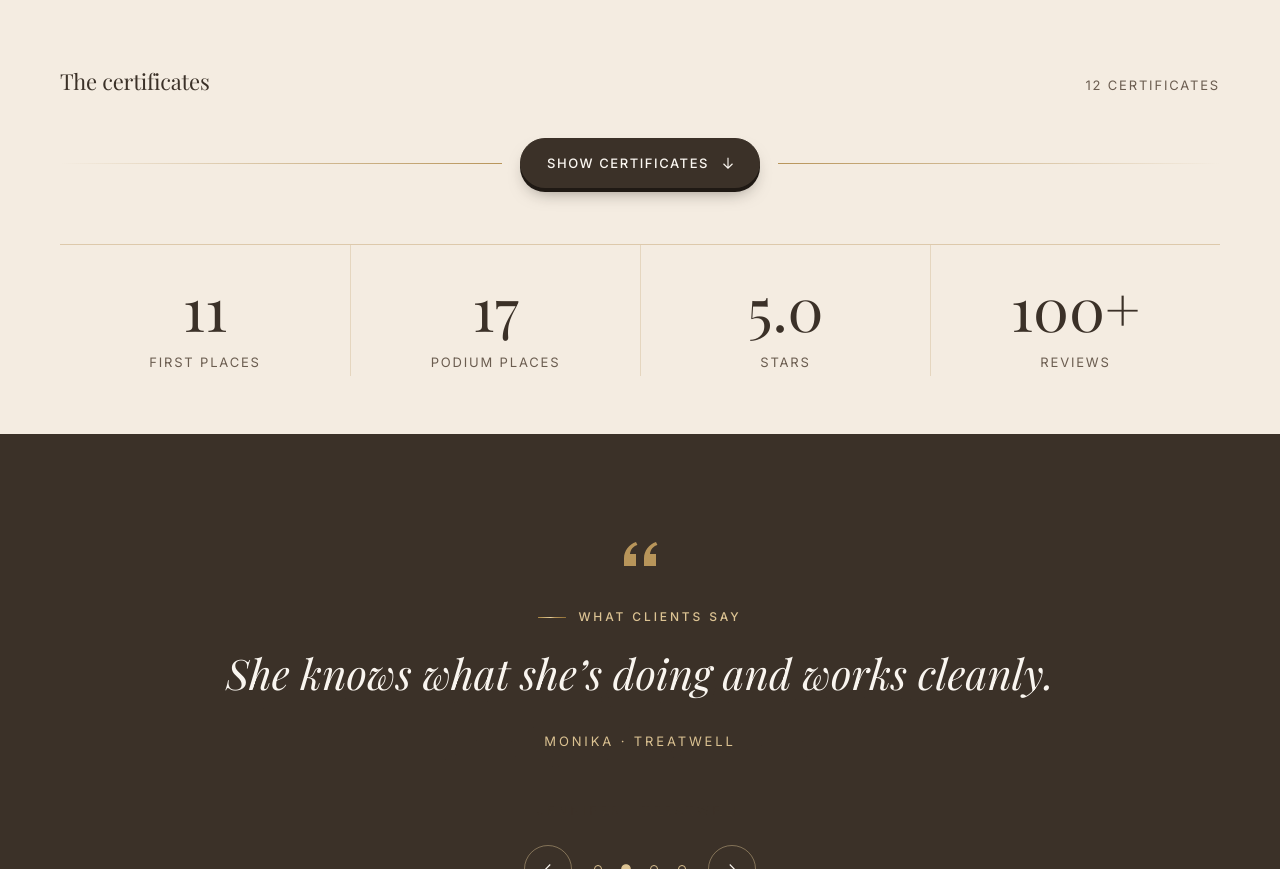
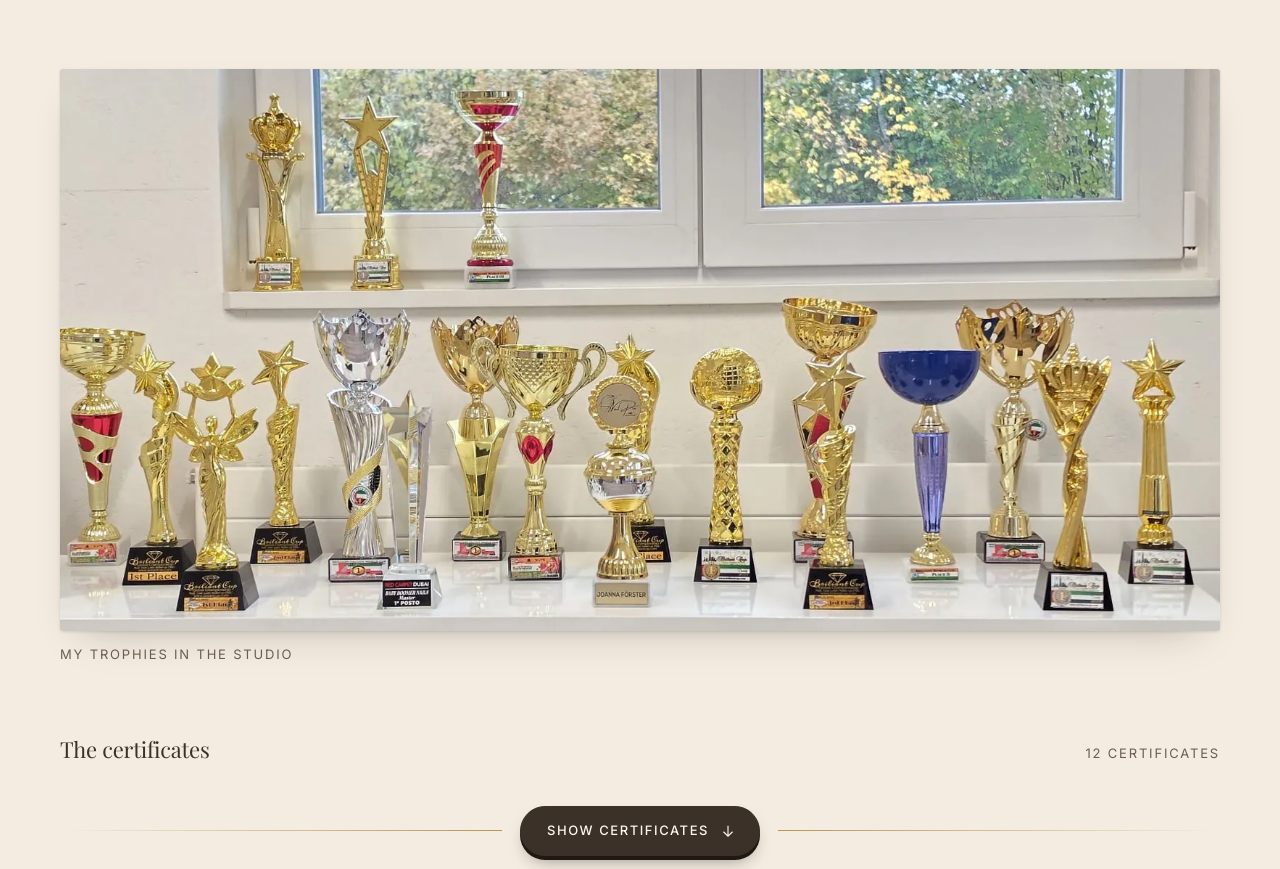
Before and after one commit to mauricestuder/nailedbyjoanna, a plain HTML site: page en/index.html in a window 1280 px wide. Shown: the part 4425-5294 px from the top of the page. Drawn offline with Linux system fonts and the light colour scheme.

Commit message:
Wettkämpfe: Foto der Pokale
Foto von Joanna (WhatsApp, 17.11.2026), zugeschnitten (ohne Gerät
links und Gutschein unten), 800/1600 px als JPG und WebP, ohne EXIF.
Steht unter den Wettkampf-Karten, vor den Urkunden (DE/EN).

Co-Authored-By: Claude Opus 5.5 <noreply@anthropic.com>
Claude-Session: https://claude.ai/code/session_01ENfk8eC7sFBv29cJsVL6n1

```diff
--- a/en/index.html
+++ b/en/index.html
@@ -339,6 +339,9 @@ p { margin: 0 0 1em; }
 }
 
 /* Urkunden unter den Jahreskarten */
+.pokal-foto { margin: clamp(48px, 6vw, 72px) 0 0; }
+.pokal-foto img { display: block; width: 100%; height: auto; border-radius: 3px; box-shadow: 0 1px 3px rgba(33,27,22,.12), 0 18px 40px -24px rgba(33,27,22,.35); }
+.pokal-foto figcaption { margin-top: 12px; font-size: 13px; letter-spacing: .14em; text-transform: uppercase; color: var(--text-leise); }
 .urkunden-kopf { display: flex; align-items: baseline; justify-content: space-between; flex-wrap: wrap; gap: 6px 16px; margin: clamp(48px, 6vw, 72px) 0 20px; }
 .urkunden-kopf h3 { font-size: 22px; margin: 0; }
 .urkunden-kopf p { margin: 0; font-size: 13px; letter-spacing: .14em; text-transform: uppercase; color: var(--text-leise); }
@@ -1008,6 +1011,12 @@ html:not(.js) .frage[open] .antwort { animation: einblenden .5s var(--ease-out);
         </ul>
       </article>
     </div>
+
+    <!-- Pokale: Foto von Joanna (WhatsApp, 17.11.2026), zugeschnitten, ohne EXIF -->
+    <figure class="pokal-foto rv">
+      <picture><source type="image/webp" srcset="../bilder/web/pokale-800.webp 800w, ../bilder/web/pokale-1600.webp 1600w" sizes="(max-width: 1240px) 100vw, 1180px"><img src="../bilder/web/pokale-800.jpg" srcset="../bilder/web/pokale-800.jpg 800w, ../bilder/web/pokale-1600.jpg 1600w" sizes="(max-width: 1240px) 100vw, 1180px" width="1600" height="774" loading="lazy" decoding="async" alt="About twenty gold trophies from European and world championships, lined up on a white sideboard and the windowsill in the studio"></picture>
+      <figcaption>My trophies in the studio</figcaption>
+    </figure>
 
     <!-- Urkunden: bilder/web/urkunde-NN-800|1600, Fotos von Joanna (ohne EXIF) -->
     <div class="urkunden-kopf rv"><h3>The certificates</h3><p id="urkunden-hinweis">Tap to enlarge</p></div>
```
Also changed, not shown: index.html (+9 -0 lines), bilder/web/pokale-1600.jpg (added), bilder/web/pokale-1600.webp (added), bilder/web/pokale-800.jpg (added), bilder/web/pokale-800.webp (added).
